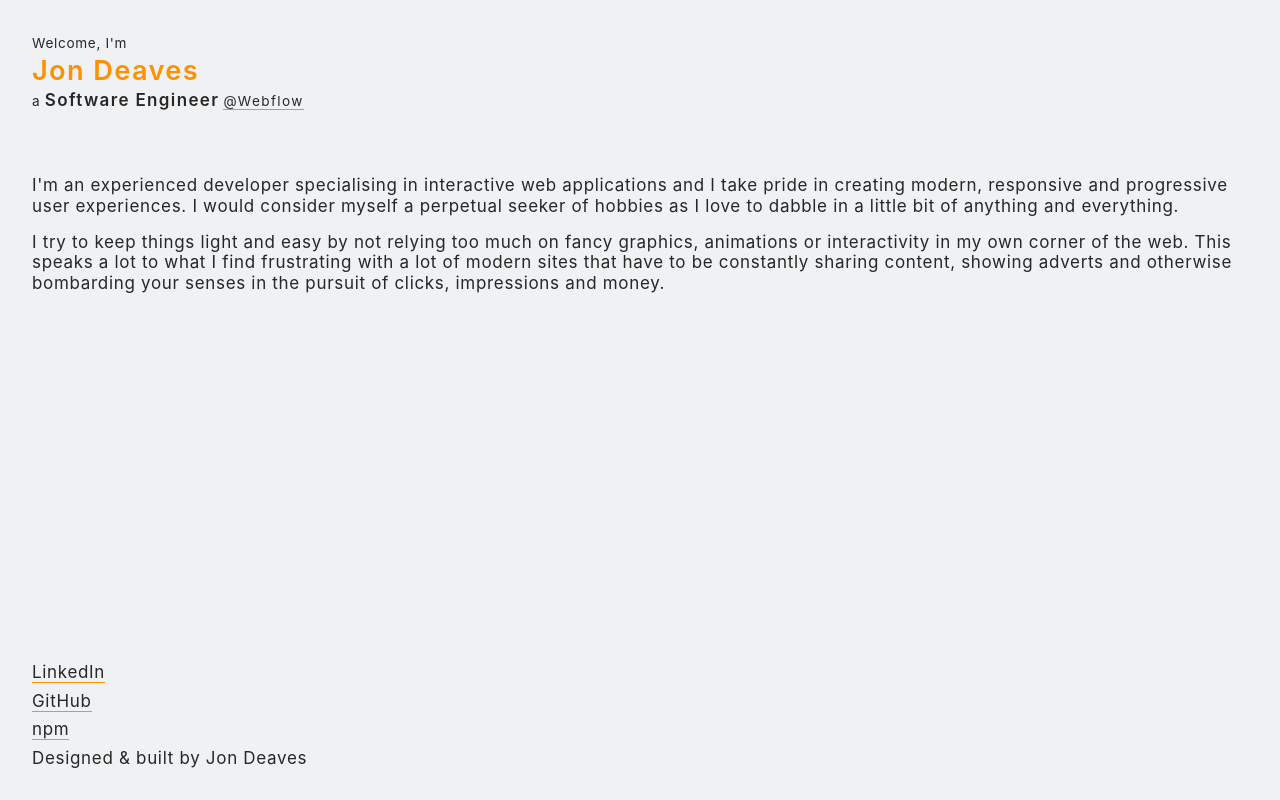
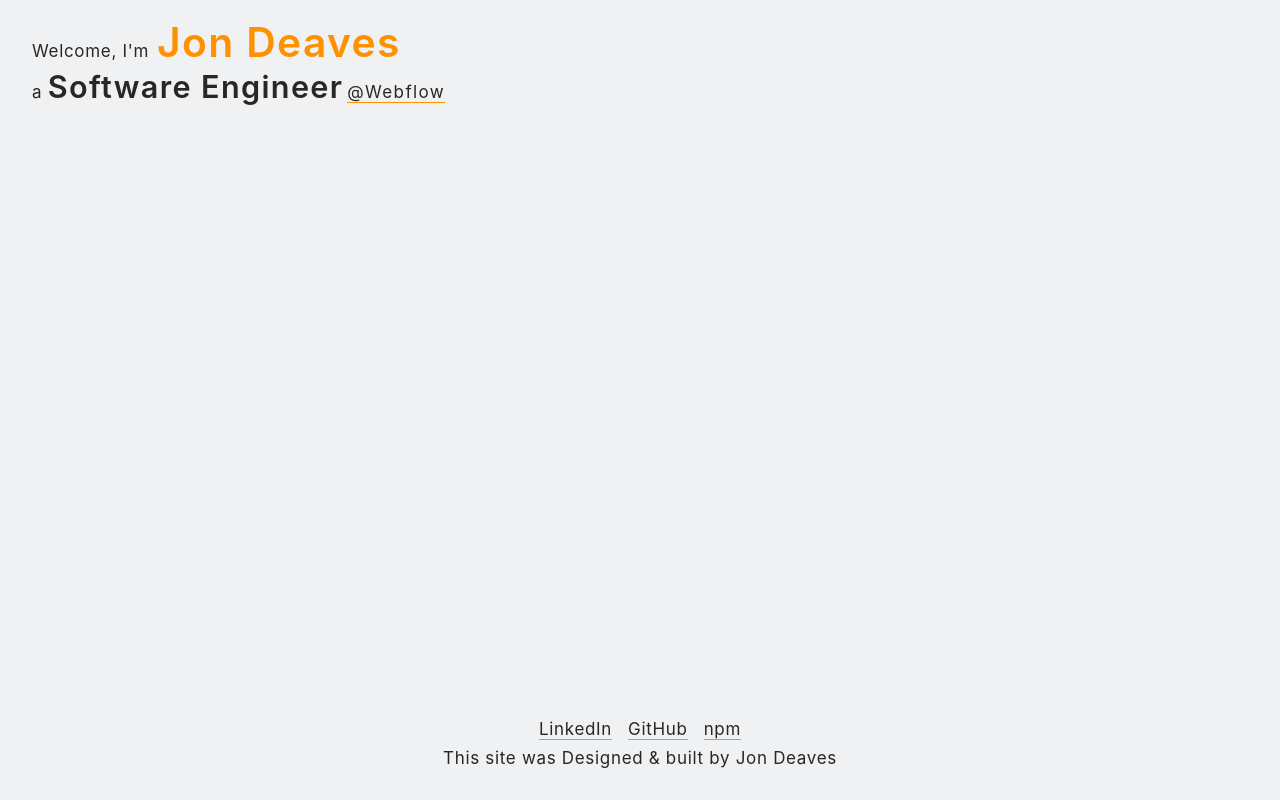
Before and after one commit to jondeaves/jondeaves, a Next.js app: page / in a window 1280 px wide. Built offline with nearby package versions, Linux system fonts and the light colour scheme.

Commit message:
style: basic styling of footer

```diff
--- /dev/null
+++ b/components/Footer.module.css
@@ -0,0 +1,12 @@
+.footer {
+  text-align: center;
+}
+
+.footer li {
+  display: inline-block;
+  margin-bottom: 8px;
+}
+
+.footer li:not(:last-child) {
+  margin-right: 16px;
+}
--- a/components/Footer.tsx
+++ b/components/Footer.tsx
@@ -1,7 +1,13 @@
+import FooterStyles from "./Footer.module.css";
+
 const Footer = () => {
   return (
-    <footer>
-      <ul>
+    <footer className={FooterStyles.footer}>
+      <p id="social-intro" className="hidden">
+        Though I&apos;m not very social on the internet you can find me at;
+      </p>
+
+      <ul aria-describedby="social-intro">
         <li>
           <a href="https://linkedin.com/in/jondeaves" rel="external">
             LinkedIn
@@ -19,10 +25,7 @@ const Footer = () => {
         </li>
       </ul>
 
-      <p>
-        <span className="hidden">This site was </span>Designed &amp; built by
-        Jon Deaves
-      </p>
+      <p>This site was Designed &amp; built by Jon Deaves</p>
     </footer>
   );
 };
--- a/components/Header.tsx
+++ b/components/Header.tsx
@@ -8,19 +8,24 @@ const Header = ({ isHomepage }: HeaderProps) => {
       <a className="skip-to-content" href="#main">
         Skip to content
       </a>
-      <small className={isHomepage ? "" : "hidden"} aria-hidden="true">
+      <p
+        className={isHomepage ? "inline spaced-right" : "hidden"}
+        aria-hidden="true"
+      >
         Welcome, I&apos;m
-      </small>
+      </p>
       <h1>Jon Deaves</h1>
-      <small className={isHomepage ? "" : "hidden"} aria-hidden="true">
+      <div>
+        <p className={isHomepage ? "inline" : "hidden"} aria-hidden="true">
           a&nbsp;
-      </small>
+        </p>
         <h2>Software Engineer</h2>
         <h3>
           <a href="https://webflow.com/" rel="external">
             @Webflow
           </a>
         </h3>
+      </div>
     </header>
   );
 };
--- a/pages/index.tsx
+++ b/pages/index.tsx
@@ -15,7 +15,7 @@ const Home: NextPage = () => {
       </Head>
 
       <Layout isHomepage={true}>
-        <p>
+        {/* <p>
           I&apos;m an experienced developer specialising in interactive web
           applications and I take pride in creating modern, responsive and
           progressive user experiences. I would consider myself a perpetual
@@ -30,7 +30,7 @@ const Home: NextPage = () => {
           sites that have to be constantly sharing content, showing adverts and
           otherwise bombarding your senses in the pursuit of clicks, impressions
           and money.
-        </p>
+        </p> */}
       </Layout>
     </>
   );
--- a/styles/globals.css
+++ b/styles/globals.css
@@ -68,21 +68,22 @@ h6 {
 
 h1 {
   color: var(--color-secondary-font-color);
-  font-size: 1.6rem;
+  display: inline-block;
+  font-size: 2.4rem;
   font-weight: 600;
-  margin: 8px 0 8px 0;
+  margin: 0 0 24px 0;
 }
 
 h2 {
   display: inline-block;
-  font-size: 1rem;
+  font-size: 1.8rem;
   font-weight: 600;
   margin-right: 4px;
 }
 
 h3 {
   display: inline-block;
-  font-size: 0.8rem;
+  font-size: 1rem;
 }
 
 p {
@@ -92,10 +93,6 @@ p {
 
 small {
   font-size: 0.8rem;
-}
-
-li {
-  margin-bottom: 8px;
 }
 
 a {
@@ -143,3 +140,11 @@ a:visited::after {
   left: -999px;
   position: absolute;
 }
+
+.inline {
+  display: inline-block;
+}
+
+.spaced-right {
+  margin-right: 8px;
+}
```
Lines whose indentation alone changed are shown as unchanged.
